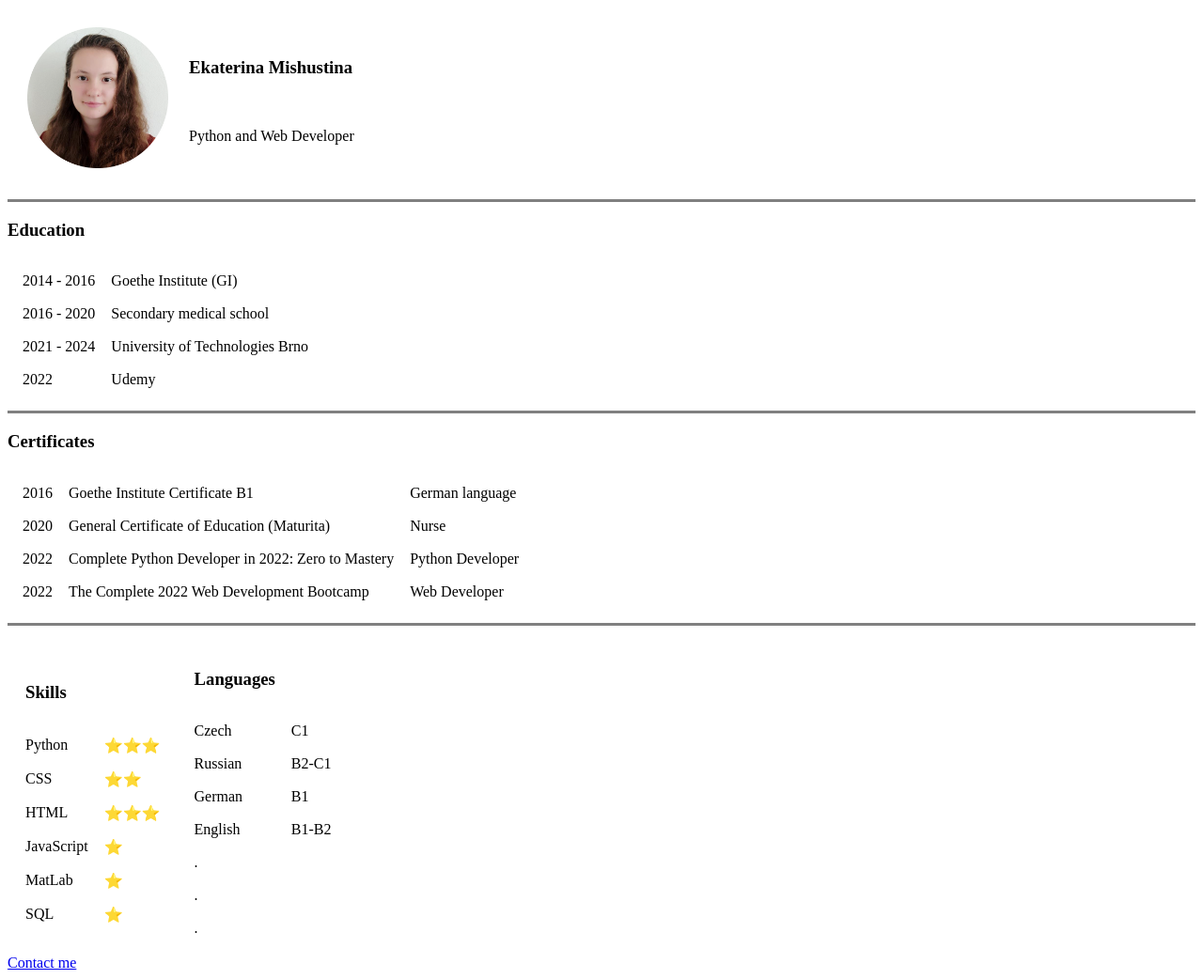
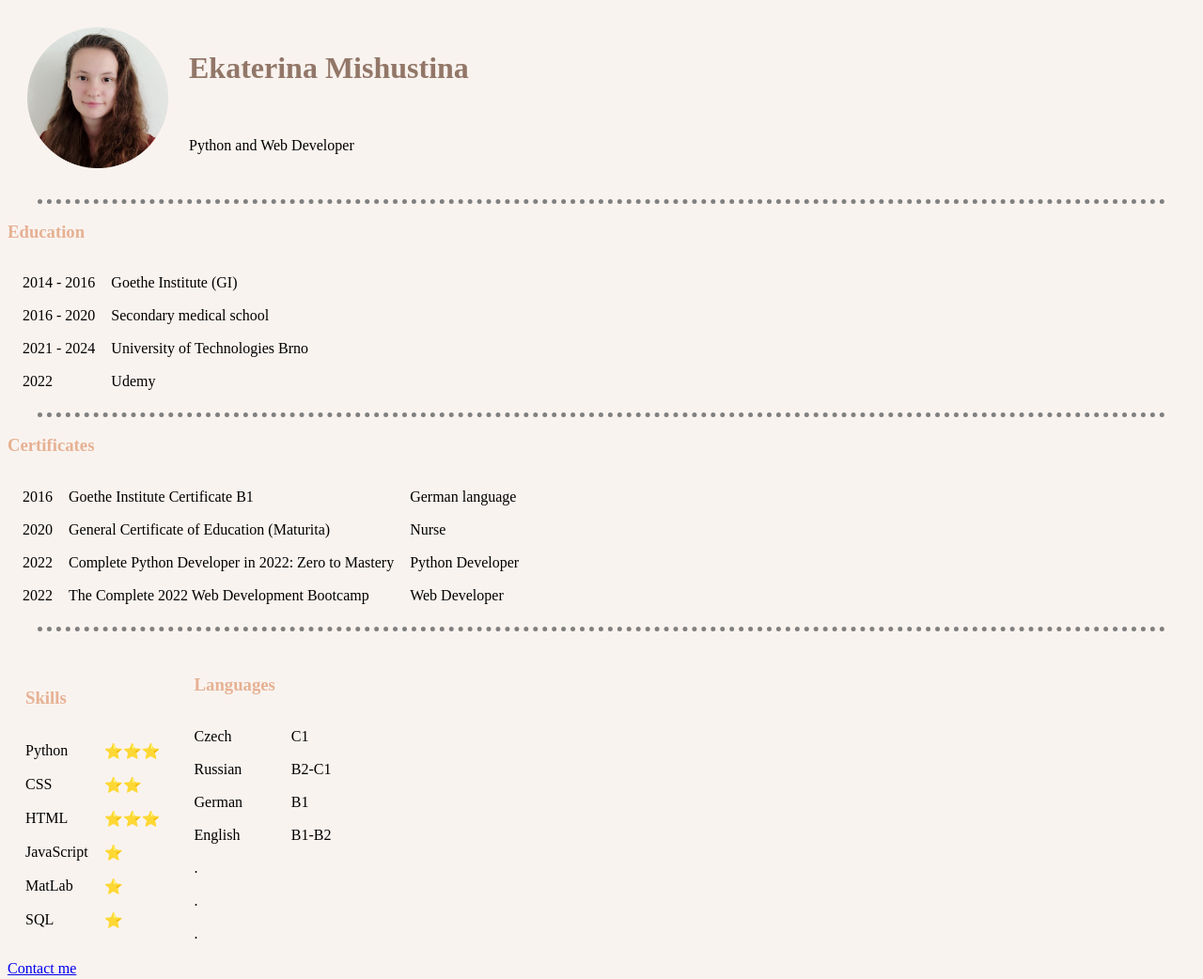
Before and after one commit to katkamishustina/CV, a plain HTML site: page index.html in a window 1280 px wide. Shown: the whole page at 94% size. Drawn offline with Linux system fonts and the light colour scheme.

Commit message:
CSS added

```diff
--- /dev/null
+++ b/CSS/styles.css
@@ -0,0 +1,17 @@
+
+  body {
+    background-color:#F9F3EF;
+  }
+  hr {
+    border-style: dotted none none;
+    border-width:5px;
+    border-color: grey;
+    height: 0px;
+    width: 95%;
+  }
+  h1 {
+    color: #927768;
+  }
+  h3 {
+    color: #E6B193;
+  }
--- a/index.html
+++ b/index.html
@@ -8,6 +8,7 @@
   <meta name="keywords" content="Ekaterina, Mishustina, Udemy, HTML, CSS, JS, Python, Web, Developer">
   <meta name="viewpoint" content="width-device-width, initial-scale=1.0">
   <title>Ekaterina Mishustina</title>
+  <link rel="stylesheet" href="css/styles.css">
 </head>
 
 <body>
@@ -15,12 +16,12 @@
     <tr>
       <td><img src="profile_photo_1.png" alt="Profile Photo" width='150' height="150"></td>
       <td>
-        <h3>Ekaterina Mishustina</h3><br>
+        <h1>Ekaterina Mishustina</h1><br>
         <p>Python and Web Developer</p>
       </td>
     </tr>
   </table>
-  <hr size='3' color='gray'>
+  <hr>
   <h3>Education</h3>
   <table cellspacing=15>
     <tr>
@@ -40,7 +41,7 @@
       <td>Udemy</td>
     </tr>
   </table>
-  <hr size='3' color='gray'>
+  <hr>
   <h3>Certificates</h3>
   <table cellspacing=15>
     <tr>
@@ -64,7 +65,7 @@
       <td>Web Developer</td>
     </tr>
   </table>
-  <hr size='3' color='gray'>
+  <hr>
 
   <table >
     <tr>
```
Also changed, not shown: contactme.html (+1 -0 lines).
